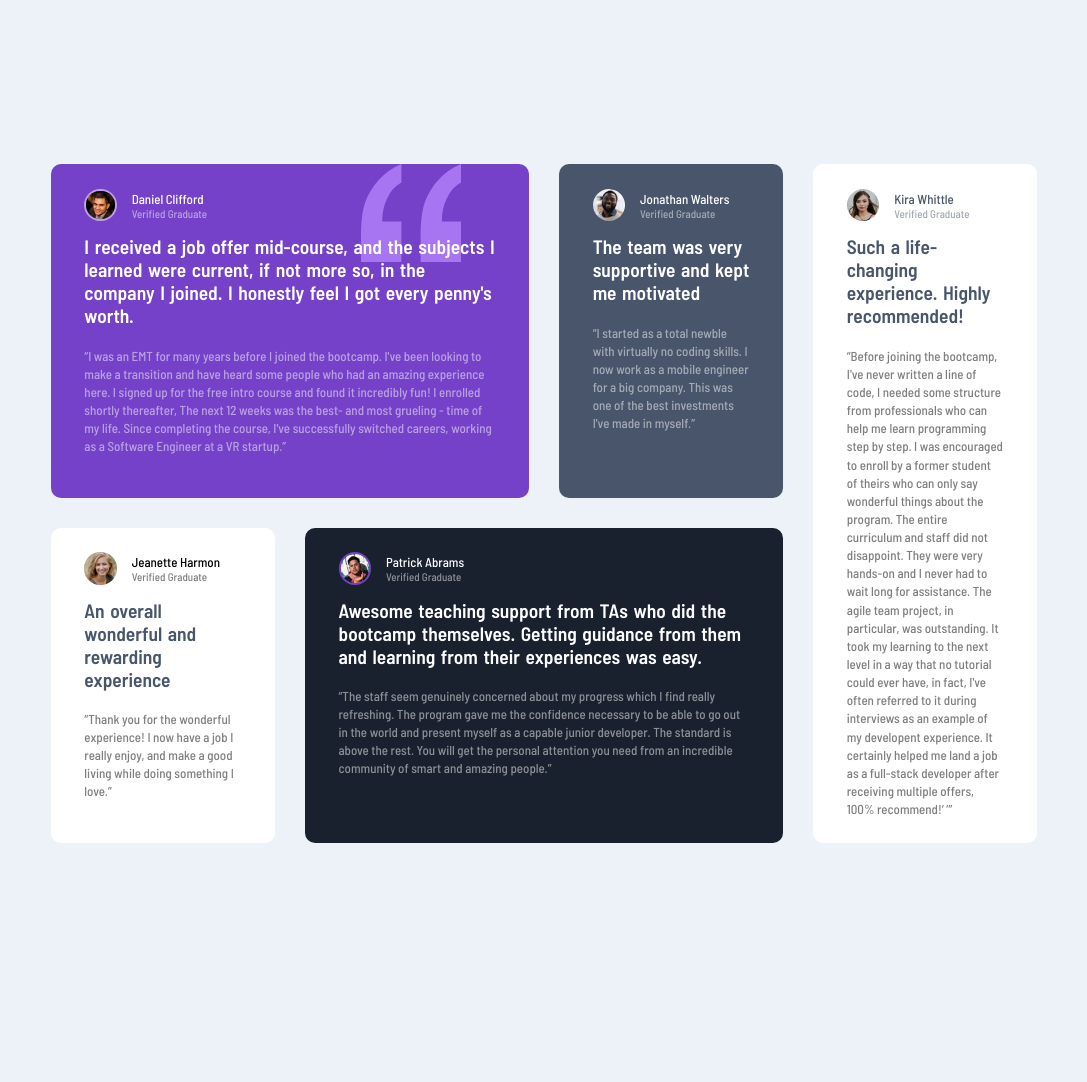
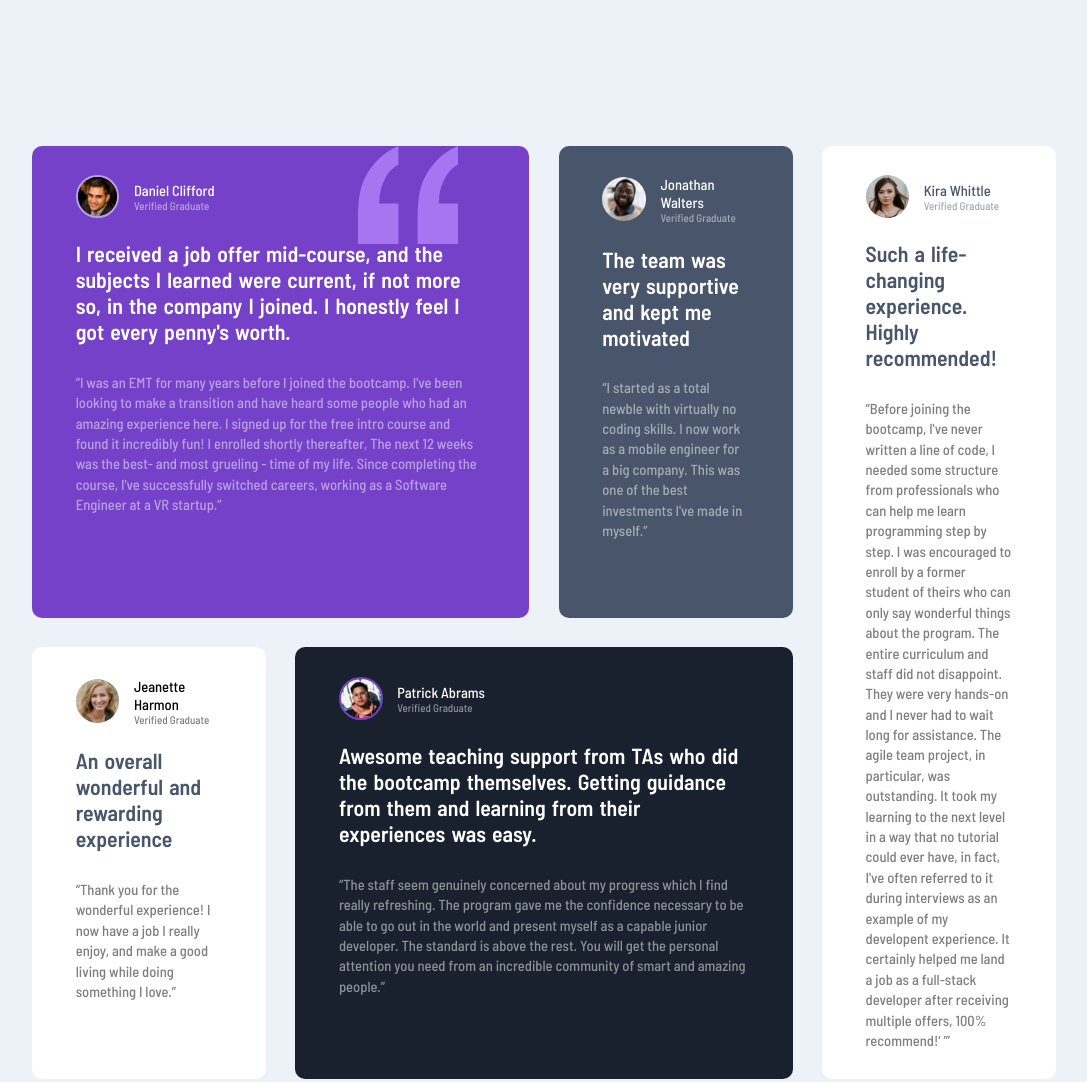
Before and after one commit to Daniel-Kav/Teach2Give-Css-Grid, a plain HTML site: page index.html in a window 1280 px wide. Shown: the whole page, without its empty margins (96-1183 px from the left). Before the commit the page ends 964 px from the top, so only its background shows below. Drawn offline with Linux system fonts and the light colour scheme.

Commit message:
more styling

```diff
--- a/index.html
+++ b/index.html
@@ -11,7 +11,7 @@
 
     <link rel="stylesheet" href="styles.css">
 
-    <title>Testimonials Grid Section</title>
+    <title>CSS Grid Assignment</title>
 </head>
 
 <body>
--- a/styles.css
+++ b/styles.css
@@ -9,7 +9,7 @@
 }
 
 html {
-    font-size: 0.81rem;
+    font-size: 0.91rem;
 }
 
 body {
@@ -32,12 +32,16 @@ body::-webkit-scrollbar {
 
 .testimonials-section {
     margin: 0 auto;
-    margin-top: 12.692rem;
-    margin-bottom: 12.692rem;
-    max-width: 77.083%;
+    margin-top: 10rem;
+    /* Reduced from 12.692rem */
+    margin-bottom: 10rem;
+    /* Reduced from 12.692rem */
+    max-width: 80%;
+    /* Increased from 77.083% */
     display: grid;
     grid-template-columns: repeat(4, 1fr);
-    gap: 2.308rem;
+    gap: 2rem;
+    /* Reduced from 2.308rem */
     justify-content: center;
 }
 
@@ -46,9 +50,11 @@ body::-webkit-scrollbar {
 .testimonials-section>* {
     display: flex;
     flex-direction: column;
-    gap: 14px;
+    gap: 1.5rem;
+    /* Reduced from 14px */
     border-radius: 10px;
-    padding: 1.9rem 2.6rem;
+    padding: 2rem 3rem;
+    /* Increased from 1.9rem 2.6rem */
 }
 
 .section-1,
@@ -90,11 +96,13 @@ body::-webkit-scrollbar {
 }
 
 /** Author **/
+
 .author {
     display: flex;
     flex-direction: row;
     align-items: center;
-    gap: 15px;
+    gap: 1rem;
+    /* Reduced from 15px */
 }
 
 .section-1 .author-info,
@@ -123,8 +131,10 @@ body::-webkit-scrollbar {
 
 .author-img {
     border-radius: 50%;
-    width: 2.5rem;
-    height: 2.5rem;
+    width: 3rem;
+    /* Increased from 2.5rem */
+    height: 3rem;
+    /* Increased from 2.5rem */
 }
 
 .section-1 .author-img,
@@ -142,6 +152,7 @@ body::-webkit-scrollbar {
 }
 
 /** Hightlight Content **/
+
 .highlight-content {
     font-size: 1.5rem;
     word-spacing: 1.7px;
@@ -163,7 +174,8 @@ body::-webkit-scrollbar {
 
 @media screen and (max-width: 1201px) {
     .testimonials-section {
-        margin-top: 5.385rem;
+        margin-top: 5rem;
+        /* Reduced from 5.385rem */
     }
 
     .section-2,
```
